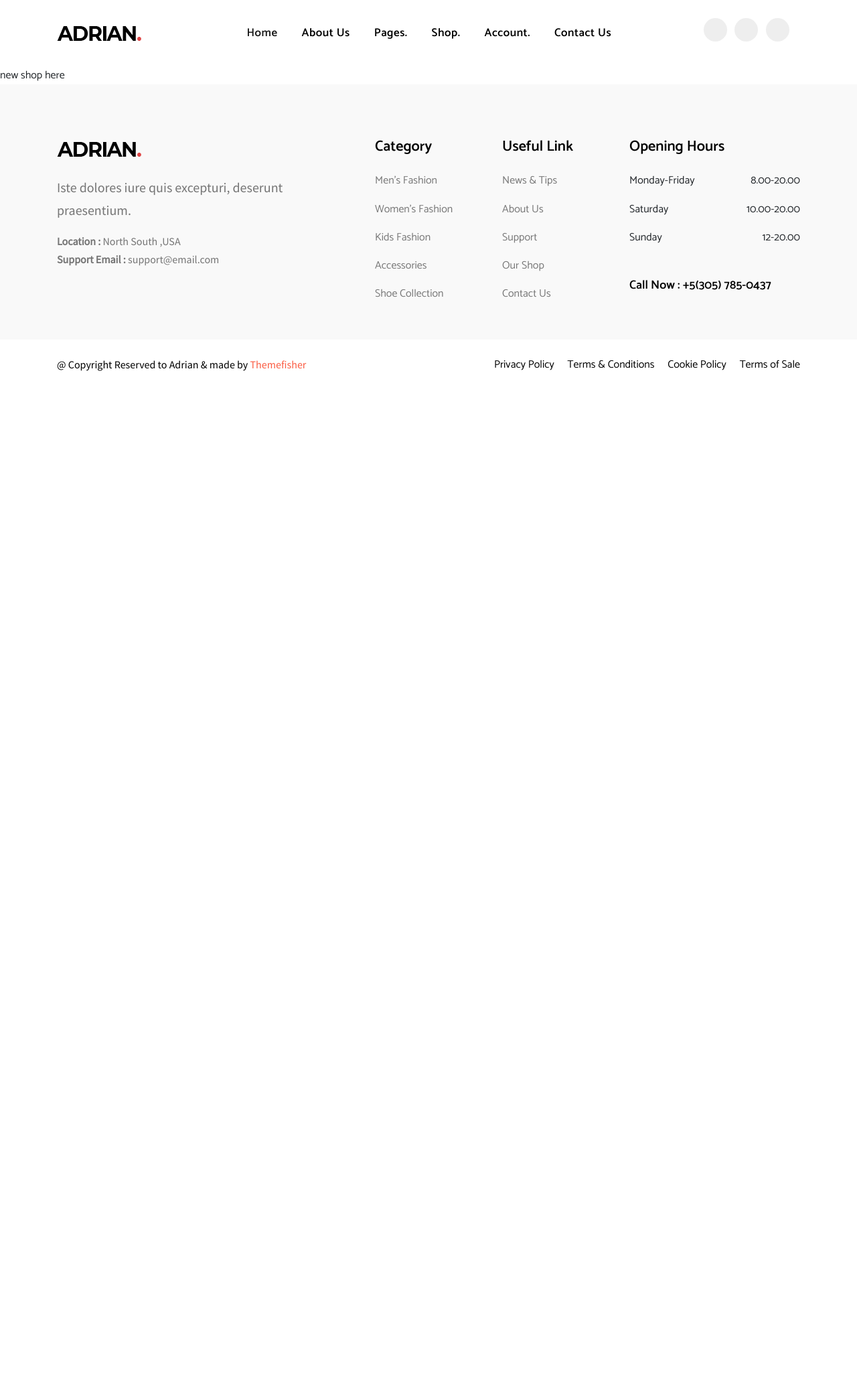
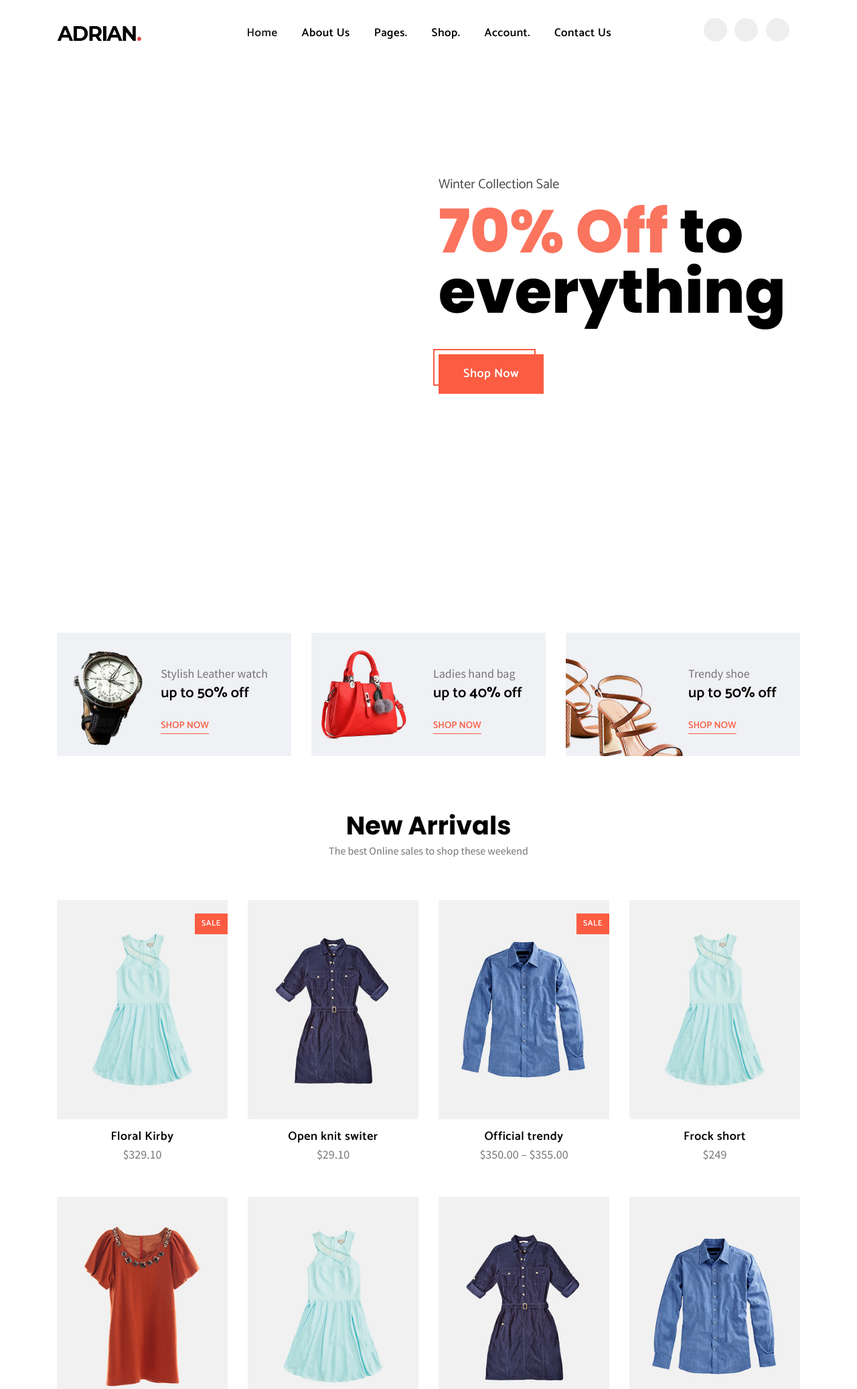
Before and after one commit to rkBoahene/FashionShop1, a Django app: page / in a window 1280 px wide. Shown: the top 2074 px of the page at 67% size. Before the commit the page ends 554 px from the top, so only its background shows below. Run offline with Django 3.2, Linux system fonts and the light colour scheme; some libraries are stand-ins or nearby versions.

Commit message:
done: index page of shop

```diff
--- a/FashionShop1/shop/views.py
+++ b/FashionShop1/shop/views.py
@@ -3,7 +3,7 @@ from django.contrib.auth import authenticate, login, get_user_model
 from .forms import LoginForm,RegisterForm
 # Create your views here.
 def welcomePage(request):
-    return render(request,'base.html')
+    return render(request,'shop/index.html')
 
 
 def login_page(request):
--- a/FashionShop1/templates/base.html
+++ b/FashionShop1/templates/base.html
@@ -16,9 +16,8 @@
 </head>
 <body>
     {% include 'partials/_navbar.html' %}
-    {% block content %}
-        <div>new shop here</div>
-    {% endblock content %}
+    {% include 'partials/shop_overlay.html' %}
+    {% block content %}    {% endblock content %}
     {% include 'partials/_footer.html' %}
 
     <script type="text/javascript" src="{% static 'js/jquery.min.js' %}"></script>
--- a/FashionShop1/templates/partials/_footer.html
+++ b/FashionShop1/templates/partials/_footer.html
@@ -4,7 +4,7 @@
 		<div class="row">
 	        <div class="col-md-6 col-lg-4 col-sm-6 mb-5 mb-lg-0 text-center text-sm-left mr-auto">
 	          <div class="footer-widget">
-	          		<h4 class="mb-4"><img src="images/logo.png" alt="Vaxon." class="img-fluid"></h4>
+	          		<h4 class="mb-4"><img src="{% static 'images/logo.png' %}" alt="Vaxon." class="img-fluid"></h4>
 	          		<p class="lead">Iste dolores iure quis excepturi, deserunt praesentium.</p>
 
 		          	<div class="">
--- /dev/null
+++ b/FashionShop1/templates/partials/shop_overlay.html
@@ -0,0 +1,20 @@
+<!--search overlay start-->
+<div class="search-wrap">
+  <div class="overlay">
+    <form action="#" class="search-form">
+      <div class="container">
+        <div class="row">
+          <div class="col-md-10 col-9">
+            <input type="text" class="form-control" placeholder="Search..." />
+          </div>
+          <div class="col-md-2 col-3 text-right">
+            <div class="search_toggle toggle-wrap d-inline-block">
+              <img class="search-close" src="images/close.png" alt="" />
+            </div>
+          </div>
+        </div>
+      </div>
+    </form>
+  </div>
+</div>
+<!--search overlay end-->
--- /dev/null
+++ b/FashionShop1/templates/shop/index.html
@@ -0,0 +1,467 @@
+{% extends 'base.html' %}
+{% load static %}
+
+{% block content %}
+
+<div class="main-slider slider">
+	<div class="slider-item " style="background-image:url("{% static  'images/slider/slideshow1-2.jpg' %}")">
+		<div class="container">
+			<div class="row">
+				<div class="col-lg-6 col-12 offset-lg-6 offset-md-6">
+					<div class="slider-caption">
+						<span class="lead">Winter Collection Sale </span>
+						<h1 class="mt-2 mb-5"><span class="text-color">70% off </span>to everything</h1>
+						<a href="shop.html" class="btn btn-main">Shop Now</a>
+					</div>
+				</div>
+			</div>
+		</div>
+	</div>
+
+	<div class="slider-item" style="background-image:url("{% static 'images/slider/slideshow1-3.jpg' %}")">
+		<div class="container">
+			<div class="row">
+				<div class="col-lg-6 col-12 offset-lg-6 offset-md-6">
+					<div class="slider-caption">
+						<span class="lead">up to 70% off</span>
+						<h1 class="mt-2 mb-5"><span class="text-color">Classic</span> Style</h1>
+						<a href="shop.html" class="btn btn-main">Shop Now</a>
+					</div>
+				</div>
+			</div>
+		</div>
+	</div>
+
+	<div class="slider-item" style="background-image:url("{% static 'images/slider/slideshow1-1.jpg' %}"); background-position:50%;background-repeat:no-repeat;">
+		<div class="container">
+			<div class="row">
+				<div class="col-lg-6 col-12 offset-lg-6 offset-md-6">
+					<div class="slider-caption">
+						<span class="lead">Trendy dress</span>
+						<h1 class="mt-2 mb-5"><span class="text-color">Winter </span>Collection</h1>
+						<a href="shop.html" class="btn btn-main">Shop Now</a>
+					</div>
+				</div>
+			</div>
+		</div>
+	</div>
+</div>
+
+
+<section class="category section pt-3 pb-0">
+	<div class="container">
+		<div class="row">
+			<div class="col-lg-4 col-sm-12 col-md-6">
+				<div class="cat-item mb-4 mb-lg-0">
+					<img src="{% static 'images/about/cat-1.jpg' %}" alt="" class="img-fluid">
+					<div class="item-info">
+						<p class="mb-0">Stylish Leather watch</p>
+						<h4 class="mb-4">up to <strong>50% </strong>off</h4>
+
+						<a href="#" class="read-more">Shop now</a>
+					</div>
+				</div>
+			</div>
+
+			<div class="col-lg-4 col-sm-12 col-md-6">
+				<div class="cat-item mb-4 mb-lg-0">
+					<img src="{% static 'images/about/cat-2.jpg' %}" alt="" class="img-fluid">
+
+					<div class="item-info">
+						<p class="mb-0">Ladies hand bag</p>
+						<h4 class="mb-4">up to <strong>40% </strong>off</h4>
+
+						<a href="#" class="read-more">Shop now</a>
+					</div>
+				</div>
+			</div>
+
+			<div class="col-lg-4 col-sm-12 col-md-6">
+				<div class="cat-item">
+					<img src="{% static 'images/about/cat-3.jpg' %}" alt="" class="img-fluid">
+					<div class="item-info">
+						<p class="mb-0">Trendy shoe</p>
+						<h4 class="mb-4">up to <strong>50% </strong>off</h4>
+
+						<a href="#" class="read-more">Shop now</a>
+					</div>
+				</div>
+			</div>
+		</div>
+	</div>
+</section>
+
+<section class="section products-main">
+  <div class="container">
+  	  <div class="row justify-content-center">
+			<div class="col-lg-8">
+				<div class="title text-center">
+					<h2>New arrivals</h2>
+					<p>The best Online sales to shop these weekend</p>
+				</div>
+			</div>
+		</div>
+
+
+    <div class="row">
+      <div class="col-lg-3 col-12 col-md-6 col-sm-6 mb-5" >
+      	<div class="product">
+			<div class="product-wrap">
+				<a href="product-single.html"><img class="img-fluid w-100 mb-3 img-first" src="{% static 'images/shop/products/322.jpg' %}" alt="product-img" /></a>
+				<a href="product-single.html"><img class="img-fluid w-100 mb-3 img-second" src="{% static 'images/shop/products/444.jpg' %}" alt="product-img" /></a>
+			</div>
+
+			<span class="onsale">Sale</span>
+			<div class="product-hover-overlay">
+				<a href="#"><i class="tf-ion-android-cart"></i></a>
+				<a href="#"><i class="tf-ion-ios-heart"></i></a>
+	      	</div>
+
+			<div class="product-info">
+				<h2 class="product-title h5 mb-0"><a href="product-single.html">Floral Kirby</a></h2>
+				<span class="price">
+					$329.10
+				</span>
+			</div>
+		</div>
+      </div>
+
+      <div class="col-lg-3 col-12 col-md-6 col-sm-6 mb-5">
+        <div class="product">
+			<div class="product-wrap">
+				<a href="product-single.html"><img class="img-fluid w-100 mb-3 img-first" src="{% static 'images/shop/products/111.jpg' %}" alt="product-img" /></a>
+				<a href="product-single.html"><img class="img-fluid w-100 mb-3 img-second" src="{% static 'images/shop/products/444.jpg' %}" alt="product-img" /></a>
+			</div>
+
+			<div class="product-hover-overlay">
+				<a href="#"><i class="tf-ion-android-cart"></i></a>
+				<a href="#"><i class="tf-ion-ios-heart"></i></a>
+	      	</div>
+
+			<div class="product-info">
+				<h2 class="product-title h5 mb-0"><a href="product-single.html">Open knit switer</a></h2>
+				<span class="price">
+					$29.10
+				</span>
+			</div>
+		</div>
+      </div>
+
+      <div class="col-lg-3 col-12 col-md-6 col-sm-6 mb-5" >
+        <div class="product">
+			<div class="product-wrap">
+				<a href="product-single.html"><img class="img-fluid w-100 mb-3 img-first" src="{% static 'images/shop/products/222.jpg' %}" alt="product-img" /></a>
+				<a href="product-single.html"><img class="img-fluid w-100 mb-3 img-second" src="{% static 'images/shop/products/322.jpg' %}" alt="product-img" /></a>
+			</div>
+
+			<span class="onsale">Sale</span>
+			<div class="product-hover-overlay">
+				<a href="#"><i class="tf-ion-android-cart"></i></a>
+				<a href="#"><i class="tf-ion-ios-heart"></i></a>
+	      	</div>
+
+			<div class="product-info">
+				<h2 class="product-title h5 mb-0"><a href="product-single.html">Official trendy</a></h2>
+				<span class="price">
+					$350.00 – $355.00
+				</span>
+			</div>
+		</div>
+      </div>
+
+      <div class="col-lg-3 col-12 col-md-6 col-sm-6 mb-5">
+		<div class="product">
+			<div class="product-wrap">
+				<a href="product-single.html"><img class="img-fluid w-100 mb-3 img-first" src="{% static 'images/shop/products/322.jpg' %}" alt="product-img" /></a>
+				<a href="product-single.html"><img class="img-fluid w-100 mb-3 img-second" src="{% static 'images/shop/products/111.jpg' %}" alt="product-img" /></a>
+			</div>
+
+			<div class="product-hover-overlay">
+				<a href="#"><i class="tf-ion-android-cart"></i></a>
+				<a href="#"><i class="tf-ion-ios-heart"></i></a>
+	      	</div>
+
+			<div class="product-info">
+				<h2 class="product-title h5 mb-0"><a href="product-single.html">Frock short</a></h2>
+				<span class="price">
+					$249
+				</span>
+			</div>
+		</div>
+      </div>
+
+      <div class="col-lg-3 col-12 col-md-6 col-sm-6 mb-5">
+        <div class="product">
+			<div class="product-wrap">
+				<a href="product-single.html"><img class="img-fluid w-100 mb-3 img-first" src="{% static 'images/shop/products/444.jpg' %}" alt="product-img" /></a>
+				<a href="product-single.html"><img class="img-fluid w-100 mb-3 img-second" src="{% static 'images/shop/products/222.jpg' %}" alt="product-img" /></a>
+			</div>
+
+			<div class="product-hover-overlay">
+				<a href="#"><i class="tf-ion-android-cart"></i></a>
+				<a href="#"><i class="tf-ion-ios-heart"></i></a>
+	      	</div>
+
+			<div class="product-info">
+				<h2 class="product-title h5 mb-0"><a href="product-single.html">Sleeve dress</a></h2>
+				<span class="price">
+					$59.10
+				</span>
+			</div>
+		</div>
+      </div>
+
+      <div class="col-lg-3 col-12 col-md-6 col-sm-6 mb-5" >
+        <div class="product">
+			<div class="product-wrap">
+				<a href="product-single.html"><img class="img-fluid w-100 mb-3 img-first" src="{% static 'images/shop/products/322.jpg' %}" alt="product-img" /></a>
+				<a href="product-single.html"><img class="img-fluid w-100 mb-3 img-second" src="{% static 'images/shop/products/222.jpg' %}" alt="product-img" /></a>
+			</div>
+
+			<div class="product-hover-overlay">
+				<a href="#"><i class="tf-ion-android-cart"></i></a>
+				<a href="#"><i class="tf-ion-ios-heart"></i></a>
+	      	</div>
+
+			<div class="product-info">
+				<h2 class="product-title h5 mb-0"><a href="product-single.html">Stylish dress</a></h2>
+				<span class="price">
+					$99.00
+				</span>
+			</div>
+		</div>
+      </div>
+
+      <div class="col-lg-3 col-12 col-md-6 col-sm-6 mb-5 " >
+        <div class="product">
+			<div class="product-wrap">
+				<a href="product-single.html"><img class="img-fluid w-100 mb-3 img-first" src="{% static 'images/shop/products/111.jpg' %}" alt="product-img" /></a>
+				<a href="product-single.html"><img class="img-fluid w-100 mb-3 img-second" src="{% static 'images/shop/products/444.jpg' %}" alt="product-img" /></a>
+			</div>
+
+			<div class="product-hover-overlay">
+				<a href="#"><i class="tf-ion-android-cart"></i></a>
+				<a href="#"><i class="tf-ion-ios-heart"></i></a>
+	      	</div>
+
+			<div class="product-info">
+				<h2 class="product-title h5 mb-0"><a href="product-single.html">Body suite</a></h2>
+				<span class="price">
+					$329.10
+				</span>
+			</div>
+		</div>
+      </div>
+
+	 <div class="col-lg-3 col-12 col-md-6 col-sm-6 mb-5 " >
+        <div class="product">
+			<div class="product-wrap">
+				<a href="product-single.html"><img class="img-fluid w-100 mb-3 img-first" src="{% static 'images/shop/products/222.jpg' %}" alt="product-img" /></a>
+				<a href="product-single.html"><img class="img-fluid w-100 mb-3 img-second" src="{% static 'images/shop/products/322.jpg' %}" alt="product-img" /></a>
+			</div>
+
+			<div class="product-hover-overlay">
+				<a href="#"><i class="tf-ion-android-cart"></i></a>
+				<a href="#"><i class="tf-ion-ios-heart"></i></a>
+	      	</div>
+
+			<div class="product-info">
+				<h2 class="product-title h5 mb-0"><a href="product-single.html">Sleeve linen shirt</a></h2>
+				<span class="price">
+					<del>60$</del>
+					$50.10
+				</span>
+			</div>
+		</div>
+      </div>
+    </div>
+  </div>
+</section>
+<!-- /portfolio -->
+
+
+
+<section class="ads section">
+	<div class="container">
+		<div class="row align-items-center">
+			<div class="col-lg-6 offset-lg-6">
+				<div class="ads-content">
+					<span class="h5 deal">Deal of the day 50% Off</span>
+					<h2 class="mt-3 text-white">Trendy Suit</h2>
+					<p class="text-md mt-3 text-white">Hurry up! Limited time offer.Grab ot now!</p>
+					<!-- syo-timer -->
+			        <div id="simple-timer" class="syotimer mb-5"></div>
+					<a href="#" class="btn btn-main"><i class="ti-bag mr-2"></i>Shop Now </a>
+				</div>
+			</div>
+		</div>
+	</div>
+</section>
+
+<section class="section products-list">
+	<div class="container">
+		<div class="row">
+			<div class="col-lg-4 col-sm-12 col-md-12">
+			    <img src="{% static 'images/shop/widget/adsv.jpg' %}" alt="Product big thumb"  class="img-fluid w-100">
+			</div>
+
+			<div class="col-lg-4 col-sm-6 col-md-6">
+				<div class="widget-featured-entries mt-5 mt-lg-0">
+					<h4 class="mb-4 pb-3">Best selllers</h4>
+
+		            <div class="media mb-3">
+		            	<a class="featured-entry-thumb" href="#">
+			            	<img src="{% static 'images/shop/widget/p-1.jpg' %}" alt="Product thumb" width="64" class="img-fluid mr-3">
+			            </a>
+		              <div class="media-body">
+		                <h6 class="featured-entry-title mb-0"><a href="product-single.html">Keds - Kickstart Pom Pom</a></h6>
+		                <p class="featured-entry-meta">$42.99</p>
+		              </div>
+		            </div>
+
+		            <div class="media mb-3">
+		            	<a class="featured-entry-thumb" href="#">
+			            	<img src="{% static 'images/shop/widget/p-2.jpg' %}" alt="Product thumb" width="64" class="img-fluid mr-3">
+			            </a>
+		              <div class="media-body">
+		                <h6 class="featured-entry-title mb-0"><a href="product-single.html">Nike - Brasilia Medium Backpack</a></h6>
+		                <p class="featured-entry-meta">$27.99</p>
+		              </div>
+		            </div>
+
+		            <div class="media mb-3">
+			            <a class="featured-entry-thumb" href="#">
+			            	<img src="{% static 'images/shop/widget/p-3.jpg' %}" alt="Product thumb" width="64" class="img-fluid mr-3">
+			            </a>
+		              <div class="media-body">
+		                <h6 class="featured-entry-title mb-0"><a href="product-single.html">Guess - GU7295</a></h6>
+		                <p>$38.00</p>
+		              </div>
+		            </div>
+
+		            <div class="media mb-3">
+		            	<a class="featured-entry-thumb" href="#">
+			            	<img src="{% static 'images/shop/widget/p-4.jpg' %}" alt="Product thumb" width="64" class="img-fluid mr-3">
+			            </a>
+		              <div class="media-body">
+		                <h6 class="featured-entry-title mb-0"><a href="product-single.html">Adidas Originals Cap</a></h6>
+		                <p class="featured-entry-meta">$35.00</p>
+		              </div>
+		            </div>
+
+		            <div class="media">
+		            	<a class="featured-entry-thumb" href="#">
+			            	<img src="{% static 'images/shop/widget/p-5.jpg' %}" alt="Product thumb" width="64" class="img-fluid mr-3">
+			            </a>
+		              <div class="media-body">
+		                <h6 class="featured-entry-title mb-0"><a href="product-single.html">Big Star Flip Tops</a></h6>
+		                <p class="featured-entry-meta">$10.60</p>
+		              </div>
+		            </div>
+				</div>
+			</div>
+
+
+			<div class="col-lg-4 col-sm-6 col-md-6">
+				<div class="widget-featured-entries mt-5 mt-lg-0">
+					<h4 class="mb-4 pb-3">New Arrivals</h4>
+
+		            <div class="media mb-3">
+		            	<a class="featured-entry-thumb" href="#">
+			            	<img src="{% static 'images/shop/widget/p-7.jpg' %}" alt="Product thumb" width="64" class="img-fluid mr-3">
+			            </a>
+		              <div class="media-body">
+		                <h6 class="featured-entry-title mb-0"><a href="product-single.html">Keds - Kickstart Pom Pom</a></h6>
+		                <p class="featured-entry-meta">$42.99</p>
+		              </div>
+		            </div>
+
+		            <div class="media mb-3">
+		            	<a class="featured-entry-thumb" href="#">
+			            	<img src="{% static 'images/shop/widget/p-8.jpg' %}" alt="Product thumb" width="64" class="img-fluid mr-3">
+			            </a>
+		              <div class="media-body">
+		                <h6 class="featured-entry-title mb-0"><a href="product-single.html">Nike - Brasilia Medium Backpack</a></h6>
+		                <p class="featured-entry-meta">$27.99</p>
+		              </div>
+		            </div>
+
+		            <div class="media mb-3">
+			            <a class="featured-entry-thumb" href="#">
+			            	<img src="{% static 'images/shop/widget/p-1.jpg' %}" alt="Product thumb" width="64" class="img-fluid mr-3">
+			            </a>
+		              <div class="media-body">
+		                <h6 class="featured-entry-title mb-0"><a href="product-single.html">Guess - GU7295</a></h6>
+		                <p>$38.00</p>
+		              </div>
+		            </div>
+
+		            <div class="media mb-3">
+		            	<a class="featured-entry-thumb" href="#">
+			            	<img src="{% static 'images/shop/widget/p-2.jpg' %}" alt="Product thumb" width="64" class="img-fluid mr-3">
+			            </a>
+		              <div class="media-body">
+		                <h6 class="featured-entry-title mb-0"><a href="product-single.html">Adidas Originals Cap</a></h6>
+		                <p class="featured-entry-meta">$35.00</p>
+		              </div>
+		            </div>
+
+		            <div class="media">
+		            	<a class="featured-entry-thumb" href="#">
+			            	<img src="{% static 'images/shop/widget/p-4.jpg' %}" alt="Product thumb" width="64" class="img-fluid mr-3">
+			            </a>
+		              <div class="media-body">
+		                <h6 class="featured-entry-title mb-0"><a href="product-single.html">Big Star Flip Tops</a></h6>
+		                <p class="featured-entry-meta">$10.60</p>
+		              </div>
+		            </div>
+				</div>
+			</div>
+		</div>
+	</div>
+</section>
+
+<section class="features border-top">
+	<div class="container">
+		<div class="row">
+			<div class="col-lg-3 col-sm-6 col-md-6">
+				<div class="feature-block">
+					<i class="tf-ion-android-bicycle"></i>
+					<div class="content">
+						<h5>Free Shipping</h5>
+						<p>On all order over $39.00</p>
+					</div>
+				</div>
+			</div>
+			<div class="col-lg-3 col-sm-6 col-md-6">
+				<div class="feature-block">
+					<i class="tf-wallet"></i>
+					<div class="content">
+						<h5>30 Days Return</h5>
+						<p>Money back Guarantee</p>
+					</div>
+				</div>
+			</div>
+			<div class="col-lg-3 col-sm-6 col-md-6">
+				<div class="feature-block">
+					<i class="tf-key"></i>
+					<div class="content">
+						<h5>Secure Checkout</h5>
+						<p>100% Protected by paypal</p>
+					</div>
+				</div>
+			</div>
+			<div class="col-lg-3 col-sm-6 col-md-6">
+				<div class="feature-block">
+					<i class="tf-clock"></i>
+					<div class="content">
+						<h5>24/7 Support</h5>
+						<p>All time customer support </p>
+					</div>
+				</div>
+			</div>
+		</div>
+	</div>
+</section>
+
+{% endblock content %}
```
